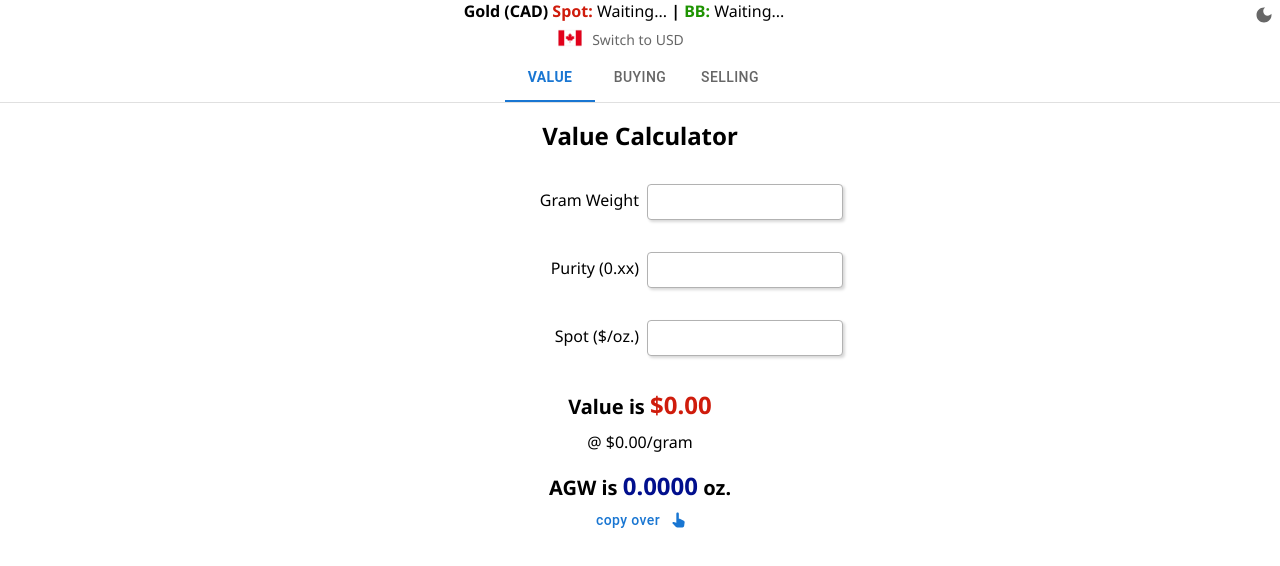
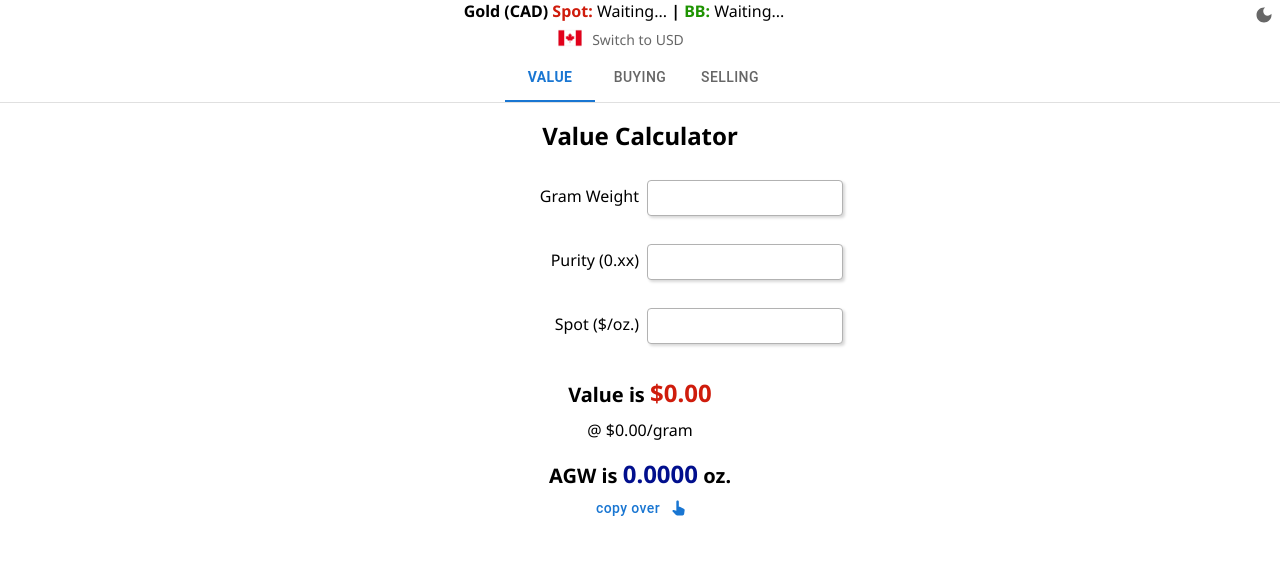
Before and after one commit to rahimvirani7/CalcV3, a React (Create React App) app: page / in a window 1280 px wide. Shown: the top 566 px of the page. Built offline with nearby package versions, Linux system fonts and the light colour scheme; no server answers.

Commit message:
style fixes

```diff
--- a/src/assets/styles.css
+++ b/src/assets/styles.css
@@ -53,7 +53,7 @@ body {
 }
 
 h1 {
-  margin: 0 0 2rem 0;
+  margin: 0 0 1.75rem 0;
 }
 
 .form {
@@ -65,7 +65,7 @@ h1 {
 }
 
 .form .inputGroup {
-  margin-bottom: 2rem;
+  margin-bottom: 1.75rem;
   width: fit-content;
   margin-left: auto;
   margin-right: auto;
```
